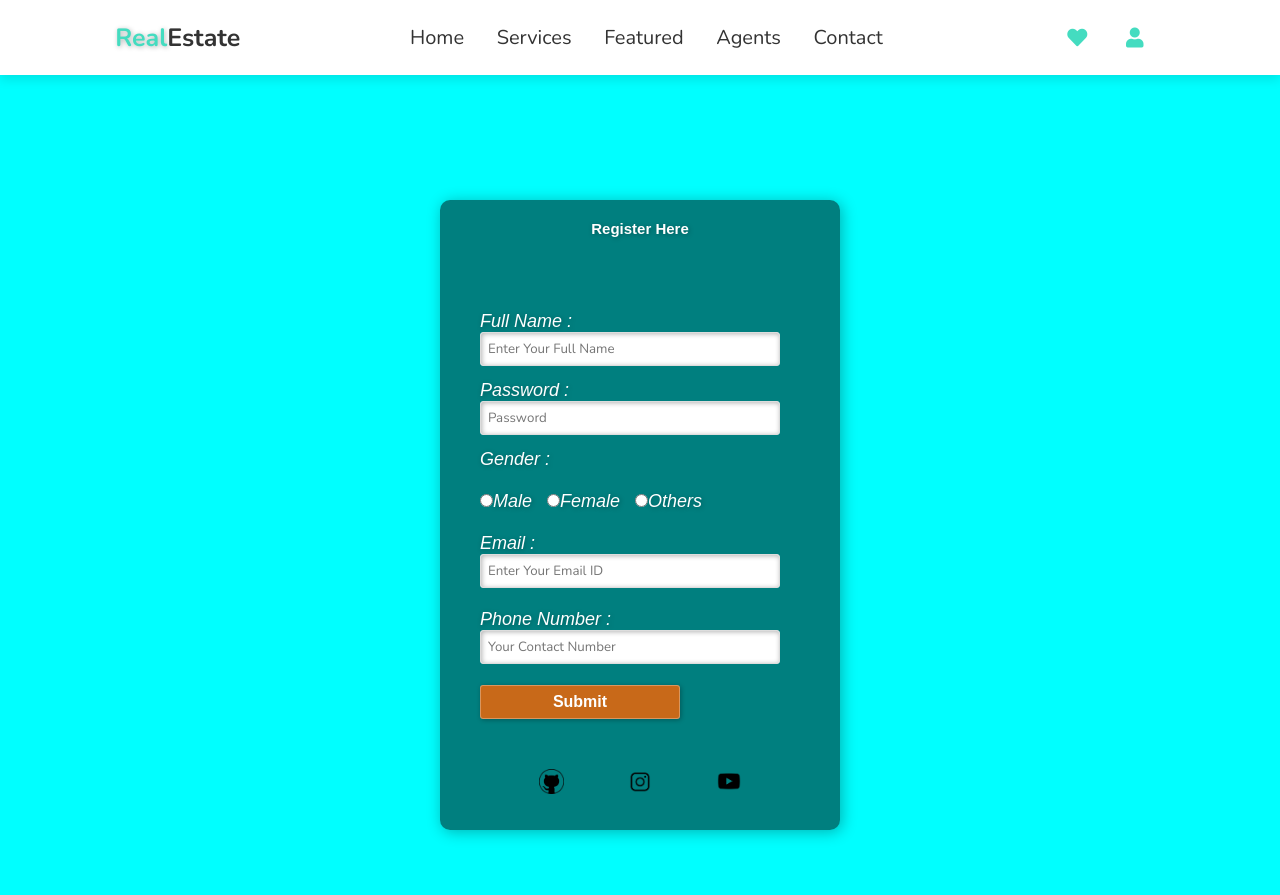
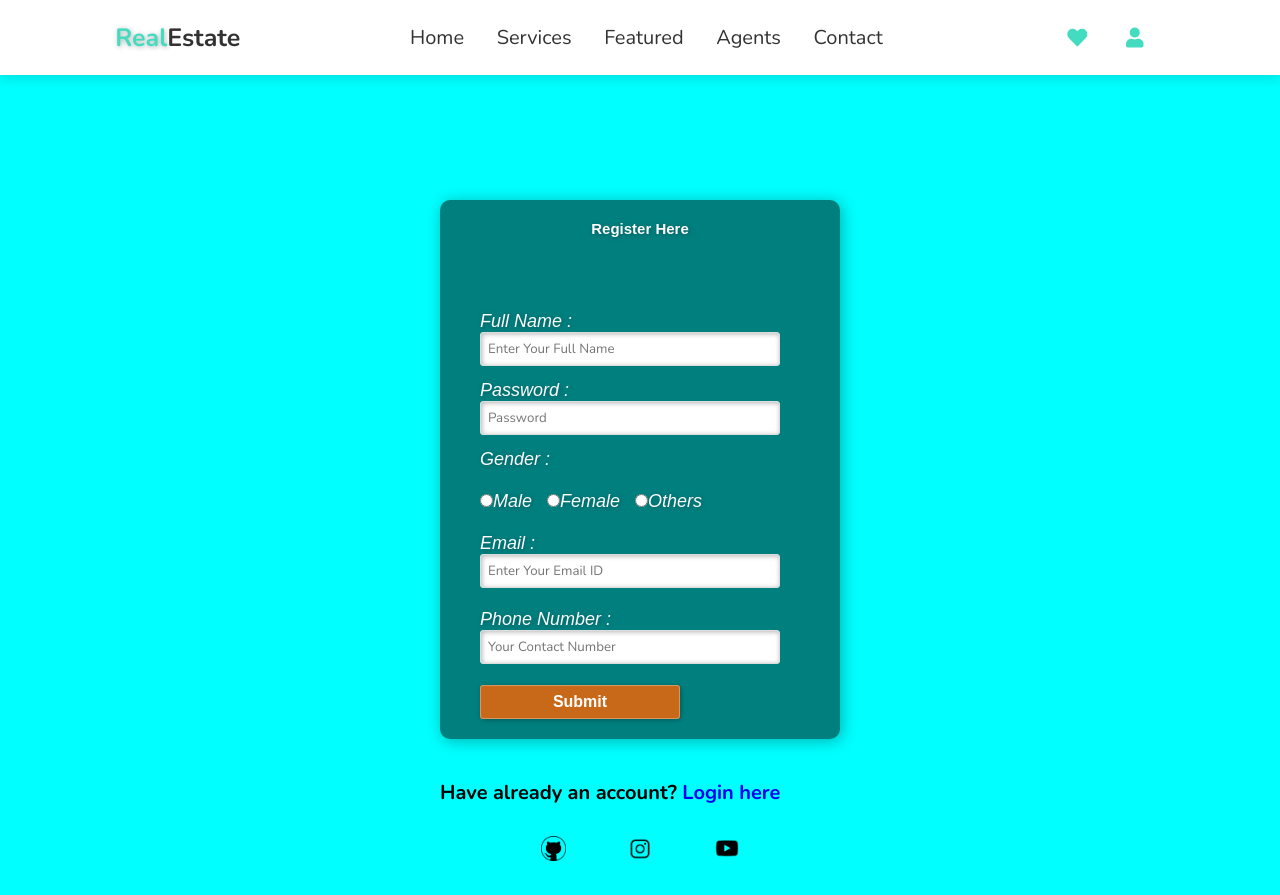
Before and after one commit to Beaineboy/real-estate-project, a plain HTML site: page index.html in a window 1280 px wide. Before the commit the page ends 870 px from the top, so only its background shows below. Drawn offline with nearby package versions, Linux system fonts and the light colour scheme.

Commit message:
login area added

```diff
--- a/index.html
+++ b/index.html
@@ -38,7 +38,7 @@
                Register Here
             </h2>
               <br>
-              <form action="thank.html" id="register" method="get" enctype="multipart/form-data">
+              <form action="login.html" id="register" method="get" enctype="multipart/form-data">
 
             <label>Full Name : </label>
             <br>
@@ -74,6 +74,8 @@
             <input type="submit" value="Submit"
             name="submit" id="submit">
             </form>
+     </div>
+     <h1>Have already an account? <a href="login.html">Login here</a> </h1>
       <!-- <div id="errors"></div> -->
 
     <div class="social-links">
```
